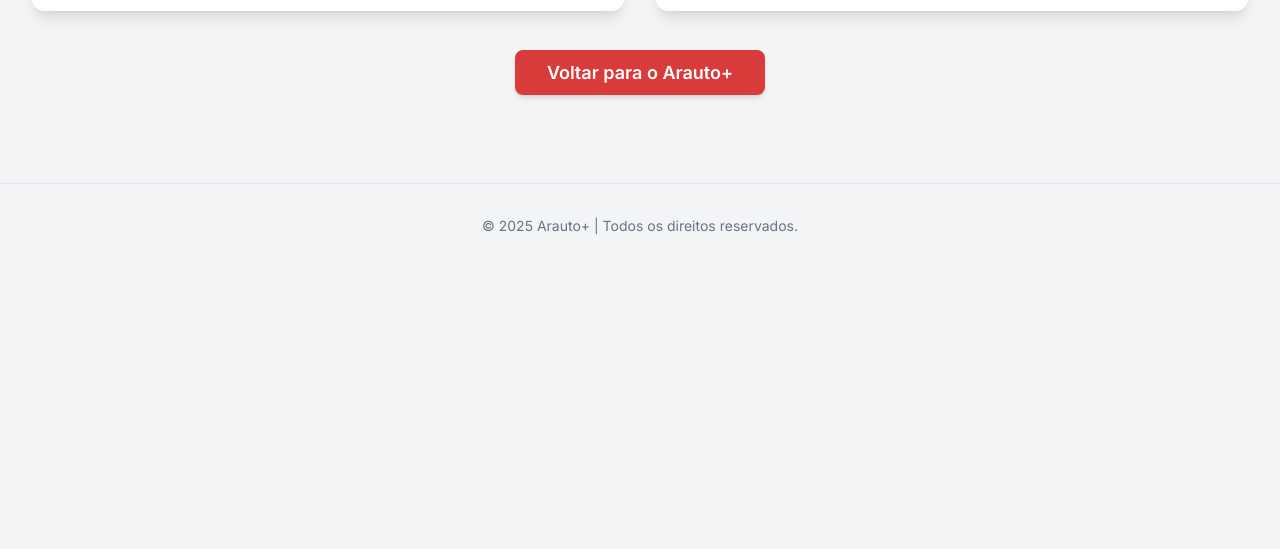
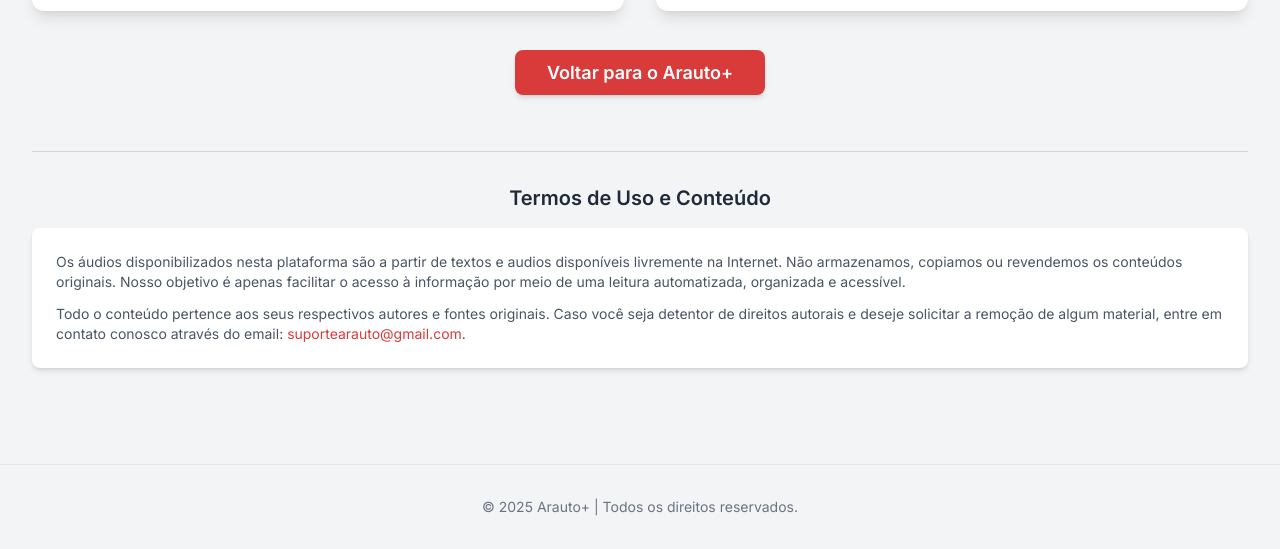
Before and after one commit to arautomais/instalar-o-arauto, a plain HTML site: page index.html in a window 1280 px wide. Shown: the part 1193-1742 px from the top of the page. Before the commit the page ends 1461 px from the top, so only its background shows below. Drawn offline with nearby package versions, Linux system fonts and the light colour scheme.

Commit message:
Update index.html

```diff
--- a/index.html
+++ b/index.html
@@ -95,10 +95,19 @@
         </div>
 
         <div class="mt-10 sm:mt-12 text-center">
-            <a href="LINK_PARA_SUA_LANDING_PAGE_OU_APP" class="bg-arauto-red text-white font-semibold py-3 px-6 sm:px-8 rounded-lg hover:bg-red-700 transition-colors duration-300 text-base sm:text-lg shadow-md hover:shadow-lg">
+            <a href="https://arautomais.github.io/Membro-vitalicio-ilimitado/" class="bg-arauto-red text-white font-semibold py-3 px-6 sm:px-8 rounded-lg hover:bg-red-700 transition-colors duration-300 text-base sm:text-lg shadow-md hover:shadow-lg">
                 Voltar para o Arauto+
             </a>
         </div>
+
+        <section id="termos-uso-conteudo" class="mt-12 sm:mt-16 pt-8 border-t border-gray-300">
+            <h3 class="text-xl font-semibold text-gray-800 mb-4 text-center">Termos de Uso e Conteúdo</h3>
+            <div class="text-sm text-gray-600 space-y-3 bg-white p-6 rounded-lg shadow-md">
+                <p>Os áudios disponibilizados nesta plataforma são a partir de textos e audios disponíveis livremente na Internet. Não armazenamos, copiamos ou revendemos os conteúdos originais. Nosso objetivo é apenas facilitar o acesso à informação por meio de uma leitura automatizada, organizada e acessível.</p>
+                <p>Todo o conteúdo pertence aos seus respectivos autores e fontes originais. Caso você seja detentor de direitos autorais e deseje solicitar a remoção de algum material, entre em contato conosco através do email: <a href="mailto:suportearauto@gmail.com" class="text-arauto-red hover:underline">suportearauto@gmail.com</a>.</p>
+            </div>
+        </section>
+
     </main>
 
     <footer class="text-center py-6 sm:py-8 mt-8 sm:mt-12 border-t border-gray-200">
```
